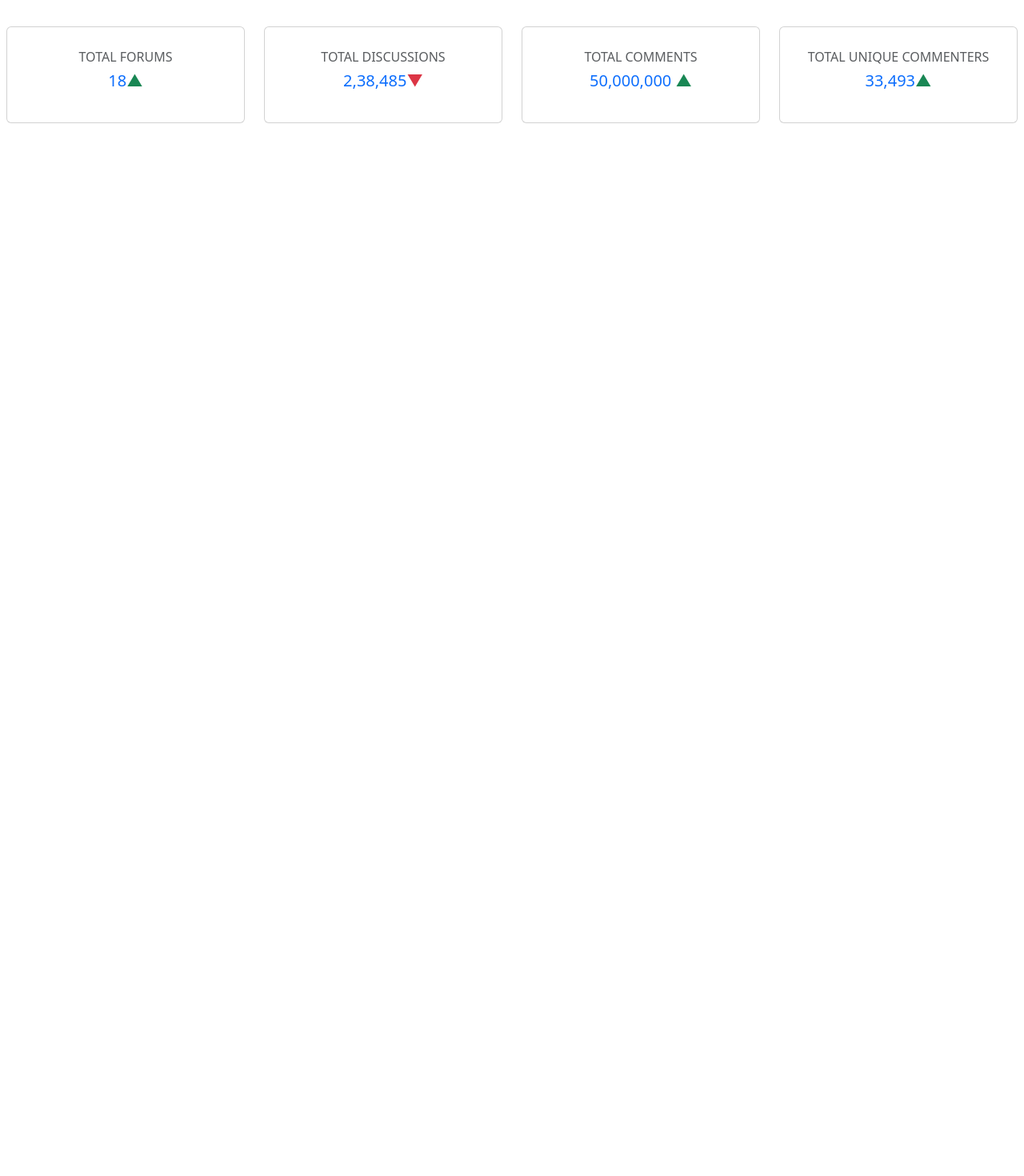
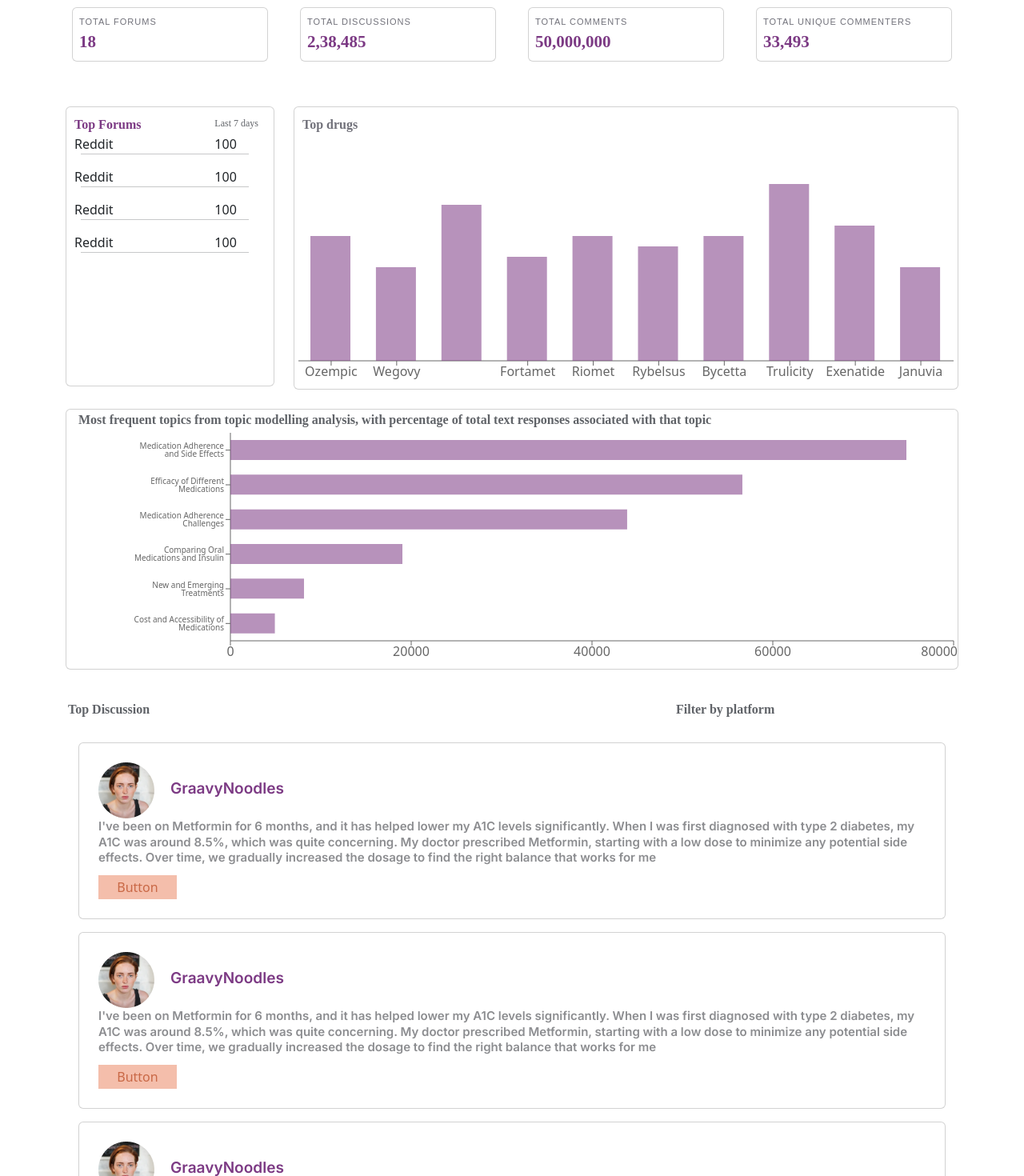
Before and after one commit to nu-man/project-2-Multiplier, a React (Create React App) app in the folder client/: page /page2 in a window 1280 px wide. Shown: the part 100-1570 px from the top of the page at 80% size. Before the commit the page ends 800 px from the top, so only its background shows below. Built offline with nearby package versions, Linux system fonts and the light colour scheme.

Commit message:
Page 2 completed

```diff
--- a/client/package.json
+++ b/client/package.json
@@ -12,6 +12,7 @@
     "react-dom": "^18.3.1",
     "react-router-dom": "^6.26.0",
     "react-scripts": "5.0.1",
+    "recharts": "^2.12.7",
     "web-vitals": "^2.1.4"
   },
   "scripts": {
--- a/client/src/components/Page1.js
+++ b/client/src/components/Page1.js
@@ -6,7 +6,6 @@
   Col,
   Card,
   Form,
-  InputGroup,
   Navbar,
   Nav,
 } from "react-bootstrap";
@@ -94,7 +93,7 @@
           <div >
           <Row>
            <Card className="p-4 m-2">
-              <Row className="">
+              <Row >
                 <Col lg={8} className=" card-heading mb-3">
                   Diabetes type ll
                 </Col>
--- a/client/src/components/Page2.js
+++ b/client/src/components/Page2.js
@@ -1,16 +1,52 @@
 import React from "react";
+import { Container, Row, Col, Card, Navbar, Nav } from "react-bootstrap";
 import {
-  Container,
-  Row,
-  Col,
-  Card,
-  Form,
-  InputGroup,
-  Navbar,
-  Nav,
-} from "react-bootstrap";
-export default function Page2(){
-    return(
+  BarChart,
+  Bar,
+  XAxis,
+  YAxis,
+  Tooltip,
+  ResponsiveContainer,
+} from "recharts";
+import "./page2.css"
+import profileIcon from "./assets/profilePic.png"
+
+
+export default function Page2() {
+  const data = [
+    { name: "Ozempic", value: 12 },
+    { name: "Wegovy", value: 9 },
+    { name: "Glycophage", value: 15 },
+    { name: "Fortamet", value: 10 },
+    { name: "Riomet", value: 12 },
+    { name: "Rybelsus", value: 11 },
+    { name: "Bycetta", value: 12 },
+    { name: "Trulicity", value: 17 },
+    { name: "Exenatide", value: 13 },
+    { name: "Januvia", value: 9 },
+  ];
+  const data2 = [
+    { name: "Medication Adherence and Side Effects", value: 74779 },
+    { name: "Efficacy of Different Medications", value: 56635 },
+    { name: "Medication Adherence Challenges", value: 43887 },
+    { name: "Comparing Oral Medications and Insulin", value: 19027 },
+    { name: "New and Emerging Treatments", value: 8142 },
+    { name: "Cost and Accessibility of Medications", value: 4918 },
+  ];
+  const CustomBarChart = () => (
+    <div className="chart-container">
+      <ResponsiveContainer width="100%" height={300}>
+        <BarChart data={data}>
+          <XAxis dataKey="name" tickFormatter={(value) => value} />
+
+          <Tooltip />
+          <Bar dataKey="value" fill="#7C3A848C" barSize={50} />
+        </BarChart>
+      </ResponsiveContainer>
+    </div>
+  );
+
+  return (
     <>
       <Container>
         <Navbar bg="white" expand="lg" className="p-0 custom-navbar">
@@ -33,49 +69,130 @@
         </Navbar>
       </Container>
       <hr />
-
-    <Container fluid className="b-2 p-2">
-      <Row className="justify-content-center mt-4">
-        <Col md={3}>
-          <Card className="text-center p-3">
-            <Card.Body>
-              <Card.Subtitle className="mb-2 text-muted">TOTAL FORUMS</Card.Subtitle>
-              <Card.Title className="text-primary">18<span className="text-success">&#9650;</span></Card.Title>
-
-            </Card.Body>
+      <Container>
+        <Row>
+          <Col lg={3}>
+            <Card className="p-2 m-2">
+              <div className="title">TOTAL FORUMS</div>
+              <div className="number">18</div>
             </Card>
           </Col>
-        <Col md={3}>
-          <Card className="text-center p-3">
-            <Card.Body>
-              <Card.Subtitle className="mb-2 text-muted">TOTAL DISCUSSIONS</Card.Subtitle>
-              <Card.Title className="text-primary">2,38,485<span className="text-danger">&#9660;</span></Card.Title>
 
-            </Card.Body>
+          <Col lg={3}>
+            <Card className="p-2 m-2">
+              <div className="title">TOTAL DISCUSSIONS</div>
+              <div  className="number">2,38,485</div>
             </Card>
           </Col>
-        <Col md={3}>
-          <Card className="text-center p-3">
-            <Card.Body>
-              <Card.Subtitle className="mb-2 text-muted">TOTAL COMMENTS</Card.Subtitle>
-              <Card.Title className="text-primary">50,000,000 <span className="text-success">&#9650;</span></Card.Title>
-
-            </Card.Body>
+          <Col lg={3}>
+            <Card className="p-2 m-2">
+              <div className="title">TOTAL COMMENTS</div>
+              <div  className="number">50,000,000</div>
             </Card>
           </Col>
-        <Col md={3}>
-          <Card className="text-center p-3">
-            <Card.Body>
-              <Card.Subtitle className="mb-2 text-muted">TOTAL UNIQUE COMMENTERS</Card.Subtitle>
-              <Card.Title className="text-primary">33,493<span className="text-success">&#9650;</span></Card.Title>
-
-            </Card.Body>
+          <Col lg={3}>
+            <Card className="p-2 m-2">
+              <div className="title">TOTAL UNIQUE COMMENTERS</div>
+              <div  className="number">33,493</div>
             </Card>
           </Col>
         </Row>
       </Container>
+      <Container>
+        <Row>
+          <Col lg={3}>
+            <Card className="mt-5 custom-card2">
+              <Row>
+                <Col lg={8} className=" top-forum">
+                  Top Forums
+                </Col>
+                <Col lg={4} className=" days">
+                  Last 7 days
+                </Col>
+                <Col lg={8}>Reddit</Col>
+                <Col lg={4}>100</Col>
+                <hr className="custom-hr"/>
+                <Col lg={8}>Reddit</Col>
+                <Col lg={4}>100 </Col>
+                <hr className="custom-hr"/>
+                <Col lg={8}>Reddit</Col>
+                <Col lg={4}>100</Col>
+                <hr className="custom-hr"/>
+                <Col lg={8}>Reddit</Col>
+                <Col lg={4}>100</Col>
+                <hr className="custom-hr"/>
+              </Row>
+              <Row>
 
+              </Row>
+            </Card>
+          </Col>
+          <Col lg={9}>
+            <Card className="  mt-5">
+              <div>
+                <h5 className="top-drugs">Top drugs</h5>
+              </div>
+              <CustomBarChart />
+            </Card>
+          </Col>
+        </Row>
+        <Card className="mt-4 mb-4">
+          <div>
+            <span className="custom-span2">
+              Most frequent topics from topic modelling analysis, with
+              percentage of total text responses associated with that topic
+            </span>
+            <div className="chart-container">
+              <ResponsiveContainer width="100%" height={300}>
+                <BarChart data={data2} layout="vertical">
+                  <XAxis type="number" />
+                  <YAxis
+                    dataKey="name"
+                    type="category"
+                    tick={{ fill: "#666", fontSize: 10 }}
+                    width={200}
+                  />
+                  <Tooltip
+                    formatter={(value) =>
+                      new Intl.NumberFormat("en").format(value)
+                    }
+                  />
+                  <Bar dataKey="value" fill="#7C3A848C" barSize={25} />
+                </BarChart>
+              </ResponsiveContainer>
+            </div>
+          </div>
+        </Card>
+        <Row>
+          <Col lg={8}  className="custom-span2">Top Discussion</Col>
+          <Col lg={4}  className="custom-span2"> Filter by platform</Col>
+        </Row>
 
+      </Container>
+      <Container className="custom-container">
+      <Row className="m-3">
+      <Card className="p-4 custom-card3">
+        <div> <img src={profileIcon} alt="profile pic"></img><span className="profile-name">GraavyNoodles</span></div>
+          <span className="rivew">I've been on Metformin for 6 months, and it has helped lower my A1C levels significantly. When I was first diagnosed with type 2 diabetes, my A1C was around 8.5%, which was quite concerning. My doctor prescribed Metformin, starting with a low dose to minimize any potential side effects. Over time, we gradually increased the dosage to find the right balance that works for me</span>
+          <div className="c-button">Button</div>
+        </Card>
+      </Row>
+      <Row className="m-3">
+      <Card className="p-4 custom-card3">
+        <div> <img src={profileIcon} alt="profile pic"></img><span className="profile-name">GraavyNoodles</span></div>
+          <span className="rivew">I've been on Metformin for 6 months, and it has helped lower my A1C levels significantly. When I was first diagnosed with type 2 diabetes, my A1C was around 8.5%, which was quite concerning. My doctor prescribed Metformin, starting with a low dose to minimize any potential side effects. Over time, we gradually increased the dosage to find the right balance that works for me</span>
+          <div className="c-button">Button</div>
+          </Card>
+      </Row>
+      <Row className="m-3">
+      <Card className="p-4 custom-card3">
+        <div> <img src={profileIcon} alt="profile pic"></img><span className="profile-name">GraavyNoodles</span></div>
+          <span className="rivew">I've been on Metformin for 6 months, and it has helped lower my A1C levels significantly. When I was first diagnosed with type 2 diabetes, my A1C was around 8.5%, which was quite concerning. My doctor prescribed Metformin, starting with a low dose to minimize any potential side effects. Over time, we gradually increased the dosage to find the right balance that works for me</span>
+          <div className="c-button">Button</div>
+        </Card>
+      </Row>
+
+      </Container>
     </>
-    )
+  );
 }
--- /dev/null
+++ b/client/src/components/page2.css
@@ -0,0 +1,143 @@
+.custom-card {
+    display: flex;
+    padding: 15px;
+    flex-direction: column;
+    align-items: flex-start;
+    gap: 11px;
+}
+
+.title {
+    color: #71717A !important;
+    font-family: "Plus Jakarta Sans", sans-serif !important;
+    font-size: 11px !important;
+    font-style: normal !important;
+    font-weight: 500 !important;
+    line-height: 18px !important;
+    letter-spacing: 1px !important;
+    text-transform: uppercase !important;
+}
+
+.number{
+    color: #7C3A84;
+
+/* Bold/21px */
+font-family: "Plus Jakarta Sans";
+font-size: 21px;
+font-style: normal;
+font-weight: 700;
+line-height: 32px; /* 152.381% */
+}
+
+.top-forum{
+    color: #7C3A84;
+
+/* Bold/16px */
+font-family: "Plus Jakarta Sans";
+font-size: 16px;
+font-style: normal;
+font-weight: 700;
+line-height: 24px; /* 150% */
+
+}
+
+.days{
+    color: #606368;
+
+
+
+/* Semi-bold/11px */
+font-family: "Plus Jakarta Sans";
+font-size: 12px;
+font-style: normal;
+font-weight: 500;
+line-height: 20px; /* 166.667% */
+}
+
+.custom-span{
+    color: #606368;
+
+/* Semi-bold/13px */
+font-family: "Plus Jakarta Sans";
+font-size: 13px;
+font-style: normal;
+font-weight: 500;
+line-height: 21px; /* 161.538% */
+}
+ .custom-span2{
+    color: #606368;
+font-family: "Plus Jakarta Sans";
+font-size: 16px;
+font-style: normal;
+font-weight: 700;
+line-height: 21px; /* 131.25% */
+padding: 15px;
+ }
+.custom-number{
+    color: #7C3A84;
+text-align: right;
+
+/* Semi-bold/13px */
+font-family: "Plus Jakarta Sans";
+font-size: 13px;
+font-style: normal;
+font-weight: 500;
+line-height: 21px; /* 161.538% */
+}
+ .custom-hr{
+margin-left: 20px;
+    width: 80%;
+ }
+
+ .custom-card2{
+    padding: 10px;
+    width: auto;
+height: 350px;
+
+ }
+
+ .top-drugs{
+    color: #71717A;
+
+/* Bold/16px */
+font-family: "Plus Jakarta Sans";
+font-size: 16px;
+font-style: normal;
+font-weight: 700;
+line-height: 24px; /* 150% */
+padding: 10px;
+ }
+
+ .profile-name{
+    color: #7C3A84;
+font-family: Inter;
+font-size: 19.059px;
+font-style: normal;
+font-weight: 700;
+line-height: normal;
+margin-left:20px;
+ }
+
+ .rivew{
+    color: #8C8D90;
+font-family: Inter;
+font-size: 15px;
+font-style: normal;
+font-weight: 400;
+line-height: 130%;
+height: 71px;
+flex-shrink: 0;
+align-self: stretch; /* 24.776px */
+ }
+
+ .c-button{
+    color: var(--Primary-700, #ad33079d);
+    display: flex;
+    width: 98px;
+    height: 30px;
+    padding: 0px 8px;
+    flex-direction: column;
+    justify-content: center;
+    align-items: center;
+    gap: 8px;
+    background-color: #f4beab;
+ }
```
Also changed, not shown: client/src/components/assets/profilePic.png (added), 1 other file (tests, documents, lock files or other folders). Lines whose indentation alone changed are shown as unchanged.
